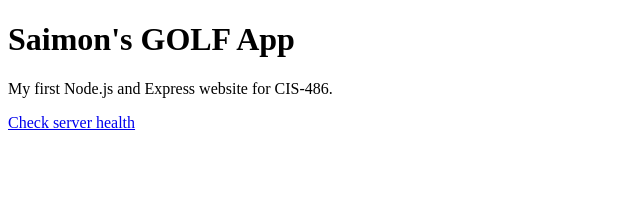
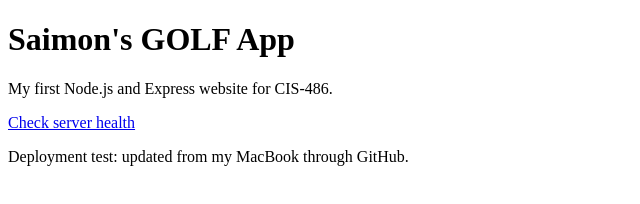
Before and after one commit to saimon-hasan/fullstack-golf, a plain HTML site: page public/index.html in a window 1280 px wide. Shown: the whole page, without its empty margins (0-640 px from the left). Drawn offline with Linux system fonts and the light colour scheme.

Commit message:
Test automatic Render deployment

```diff
--- a/public/index.html
+++ b/public/index.html
@@ -9,5 +9,6 @@
   <h1>Saimon's GOLF App</h1>
   <p>My first Node.js and Express website for CIS-486.</p>
   <a href="/api/health">Check server health</a>
+  <p>Deployment test: updated from my MacBook through GitHub.</p>
 </body>
 </html>
```
